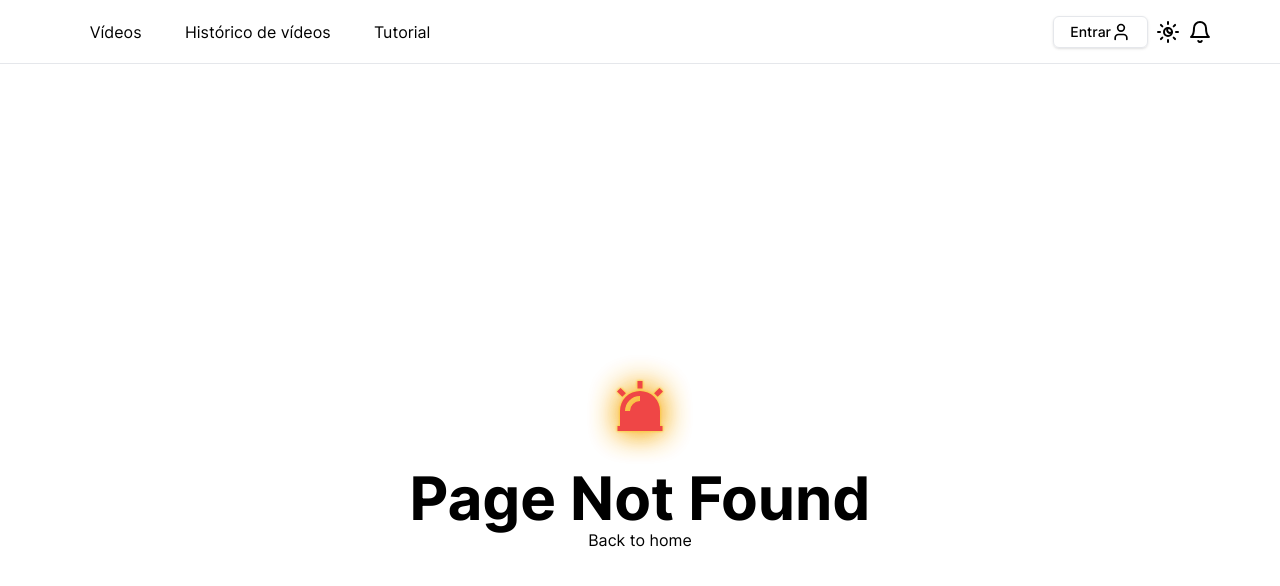
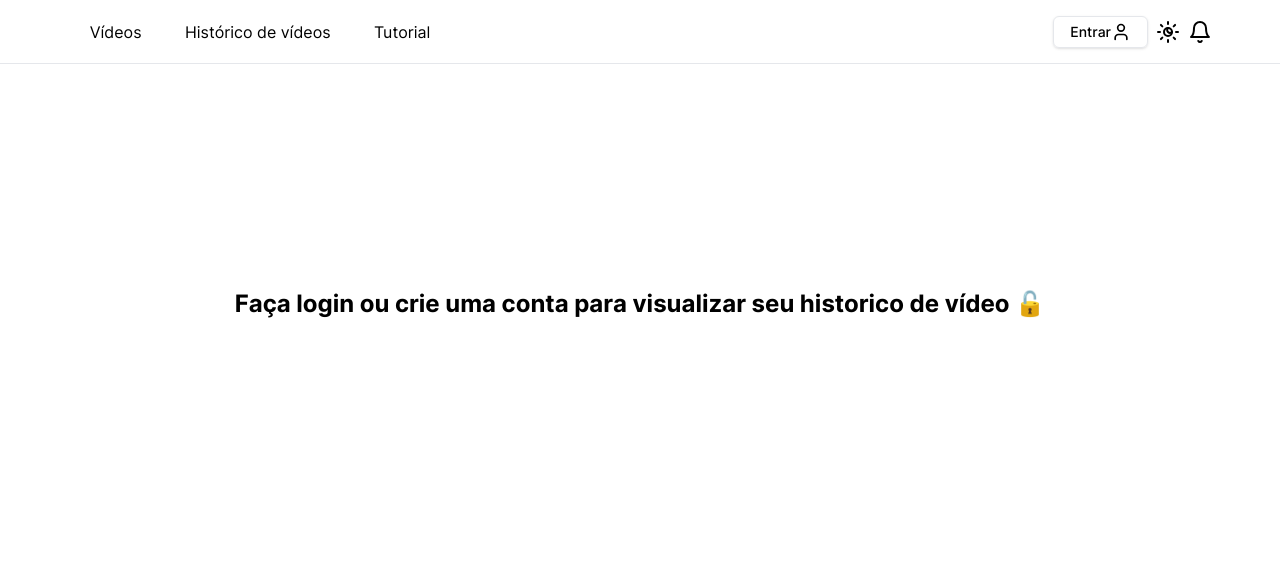
Before and after one commit to guusta03/FRONT_END_PROD, a Next.js app: page /pages/history in a window 1280 px wide. Before the commit this address had no page. Shown: the top 586 px of the page. Built offline with nearby package versions, Linux system fonts and the light colour scheme.

Commit message:
adiciona: toasts e pagina de historico

```diff
--- a/src/app/components/tooltip/tooltip.tsx
+++ b/src/app/components/tooltip/tooltip.tsx
@@ -64,7 +64,7 @@ function LoginForm() {
       try {
         setIsLoading(true);
         const response = await fetch(
-          'http://localhost:5000/api/create/account',
+          'https://silly-tan-jersey.cyclic.app/api/create/account',
           {
             method: 'POST',
             headers: {
--- /dev/null
+++ b/src/app/pages/history/page.tsx
@@ -0,0 +1,47 @@
+'use client';
+
+import Link from 'next/link';
+import * as React from 'react';
+import { useRecoilValue } from 'recoil';
+
+import { isLogged } from '@/app/state/isLogged';
+
+interface VideoItem {
+  snippet: {
+    resourceId: {
+      videoId: string;
+    };
+    title: string;
+    description: string;
+    thumbnails: {
+      maxres: {
+        url: string;
+      };
+    };
+  };
+}
+
+export default function UserHistory() {
+  const hasLogin = useRecoilValue(isLogged);
+
+  return (
+    <main>
+      <div className='m-auto mt-56 max-w-[70%] text-center'>
+        {!hasLogin ? (
+          <>
+            <h3>
+              Faça login ou crie uma conta para visualizar seu historico de
+              vídeo 🔓
+            </h3>
+          </>
+        ) : (
+          <>
+            <h4>Nenhum vídeo visualizado até o momento. 📹</h4>
+            <br></br>
+            <Link href='/pages/playlists'>Voltar para página inicial</Link>
+          </>
+        )}
+      </div>
+    </main>
+  );
+}
--- a/src/app/pages/videos/[playlistId]/page.tsx
+++ b/src/app/pages/videos/[playlistId]/page.tsx
@@ -28,22 +28,10 @@ export default function PlayListPage({
   params: { playlistId: string };
 }) {
   const router = useRouter();
-  const { data, error, loading } = useAxios<{ items: VideoItem[] }>({
+  const { data } = useAxios<{ items: VideoItem[] }>({
     method: 'GET',
     url: `https://www.googleapis.com/youtube/v3/playlistItems?part=snippet&playlistId=${playlistId}&key=AIzaSyCh9URtblsgUvSx1Ju0eJHzzveCZb-iVME`,
   });
-
-  if (loading) {
-    return <div>Carregando...</div>;
-  }
-
-  if (error) {
-    return <div>Ocorreu um erro: {error.message}</div>;
-  }
-
-  if (!data) {
-    return null;
-  }
 
   const handleGetVideId = (id: string) => {
     router.push(`transcription/${id}`);
@@ -51,8 +39,8 @@ export default function PlayListPage({
 
   return (
     <main>
-      <div className='m-auto mb-10 mt-10 grid w-[78.5%] grid-cols-5'>
-        {data.items.map((item: VideoItem, index: number) => (
+      <div className='m-auto mt-10 grid sm:w-[80%] sm:grid-cols-4 lg:max-w-[70%] lg:grid-cols-3'>
+        {data?.items.map((item: VideoItem, index: number) => (
           <span
             key={index}
             onClick={() => handleGetVideId(item.snippet.resourceId.videoId)}
@@ -67,51 +55,6 @@ export default function PlayListPage({
           </span>
         ))}
       </div>
-
-      {/* <div className='flex m-auto w-[78%] mb-11'>
-        <a
-          href='#'
-          className='mr-3 flex h-10 dark:bg-slate-800 items-center justify-center rounded-lg border border-gray-300 bg-white px-4 text-base font-medium text-gray-500 hover:bg-gray-100 hover:text-gray-700 dark:border-gray-700 dark:text-gray-400 dark:hover:bg-gray-700 dark:hover:text-white'
-        >
-          <svg
-            className='mr-2 h-3.5 w-3.5'
-            aria-hidden='true'
-            xmlns='http://www.w3.org/2000/svg'
-            fill='none'
-            viewBox='0 0 14 10'
-          >
-            <path
-              stroke='currentColor'
-              stroke-linecap='round'
-              stroke-linejoin='round'
-              stroke-width='2'
-              d='M13 5H1m0 0 4 4M1 5l4-4'
-            />
-          </svg>
-          Previous
-        </a>
-        <a
-          href='#'
-          className='flex h-10 items-center justify-center rounded-lg border border-gray-300 bg-white px-4 text-base font-medium text-gray-500 hover:bg-gray-100 hover:text-gray-700 dark:border-gray-700 dark:bg-gray-800 dark:text-gray-400 dark:hover:bg-gray-700 dark:hover:text-white'
-        >
-          Next
-          <svg
-            className='ml-2 h-3.5 w-3.5'
-            aria-hidden='true'
-            xmlns='http://www.w3.org/2000/svg'
-            fill='none'
-            viewBox='0 0 14 10'
-          >
-            <path
-              stroke='currentColor'
-              stroke-linecap='round'
-              stroke-linejoin='round'
-              stroke-width='2'
-              d='M1 5h12m0 0L9 1m4 4L9 9'
-            />
-          </svg>
-        </a>
-      </div> */}
     </main>
   );
 }
```
